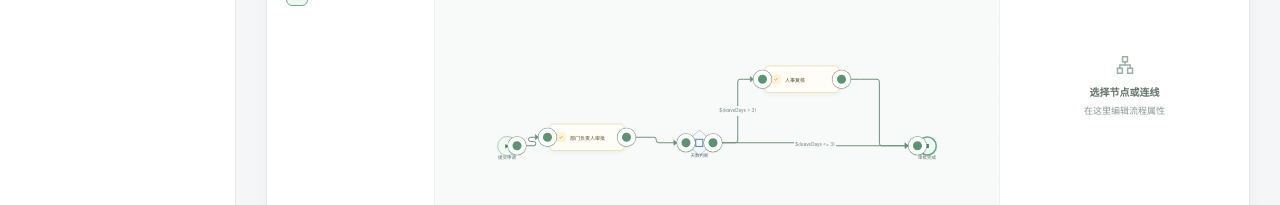
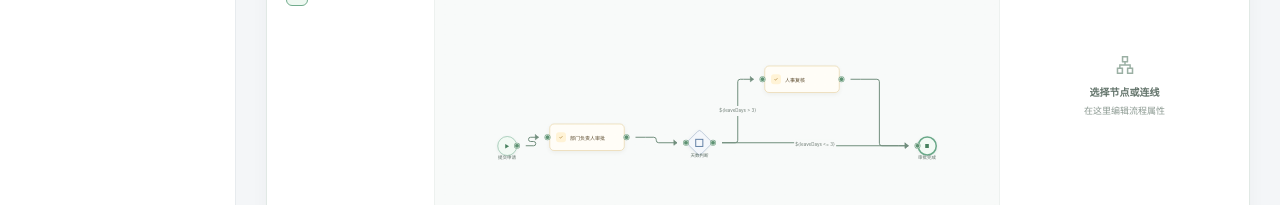
Before and after one commit to xxydaydayup/workflow, a React (Vite) app: page /designer in a window 1280 px wide. Shown: the part 388-593 px from the top of the page. Built offline with nearby package versions, Linux system fonts and the light colour scheme.

Commit message:
fix(designer): 缩小连线交接点

```diff
--- a/src/features/designer/DesignerPage.module.less
+++ b/src/features/designer/DesignerPage.module.less
@@ -253,14 +253,25 @@
   height: 36px !important;
   min-width: 36px !important;
   min-height: 36px !important;
-  border: 9px solid #fff !important;
-  background: #5d9272 !important;
+  border: 0 !important;
+  background: transparent !important;
   box-sizing: border-box;
-  box-shadow:
-    0 0 0 1px #6f9f81,
-    0 1px 4px rgba(38, 79, 52, 0.25);
   cursor: crosshair !important;
   pointer-events: all !important;
+}
+.handle::after {
+  position: absolute;
+  top: 50%;
+  left: 50%;
+  width: 8px;
+  height: 8px;
+  transform: translate(-50%, -50%);
+  border: 1px solid #fff;
+  border-radius: 50%;
+  background: #5d9272;
+  box-shadow: 0 0 0 1px #6f9f81;
+  content: '';
+  pointer-events: none;
 }
 .nodeuserTask :global(.react-flow__handle-left) {
   left: -4px !important;
```
